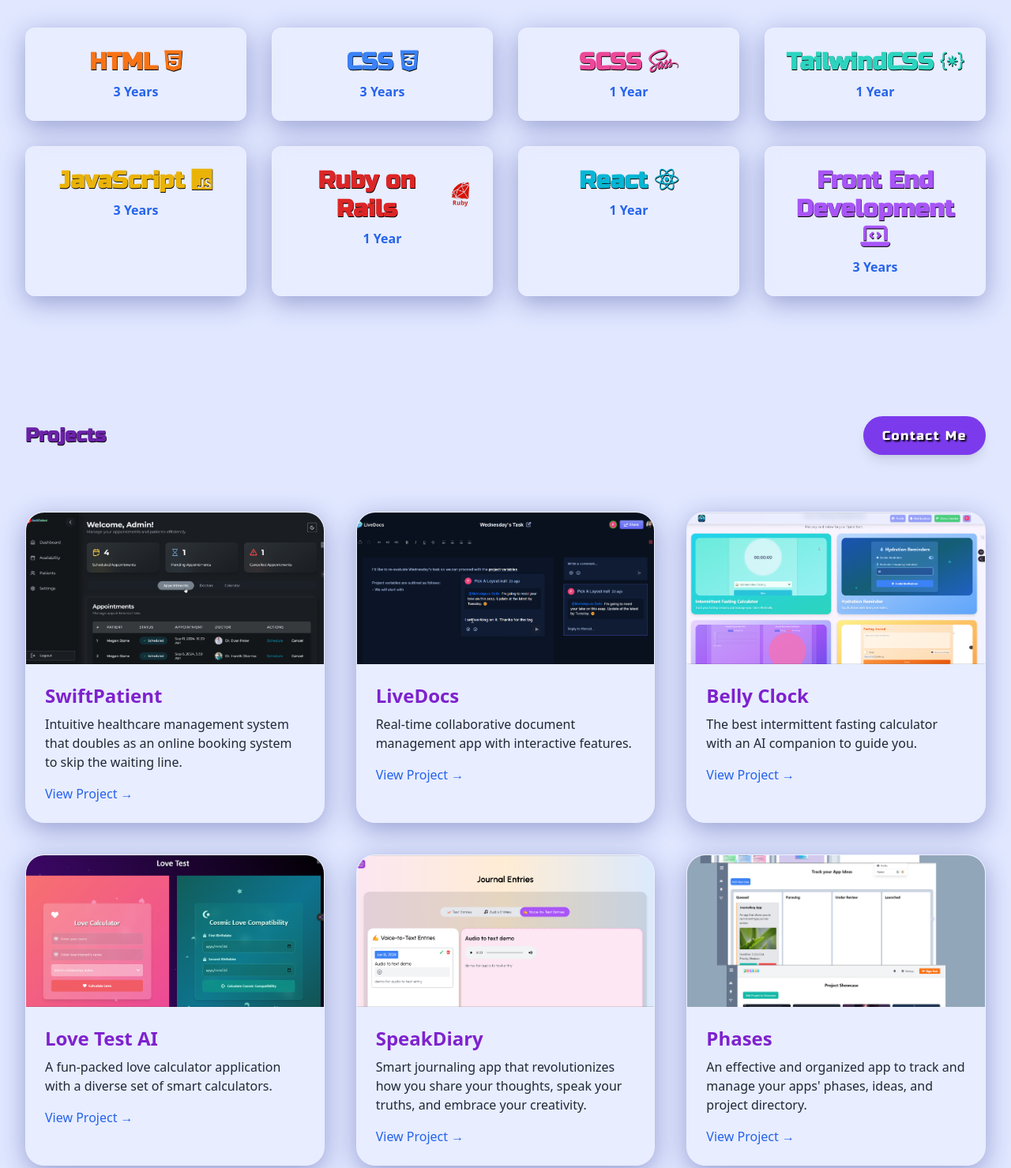
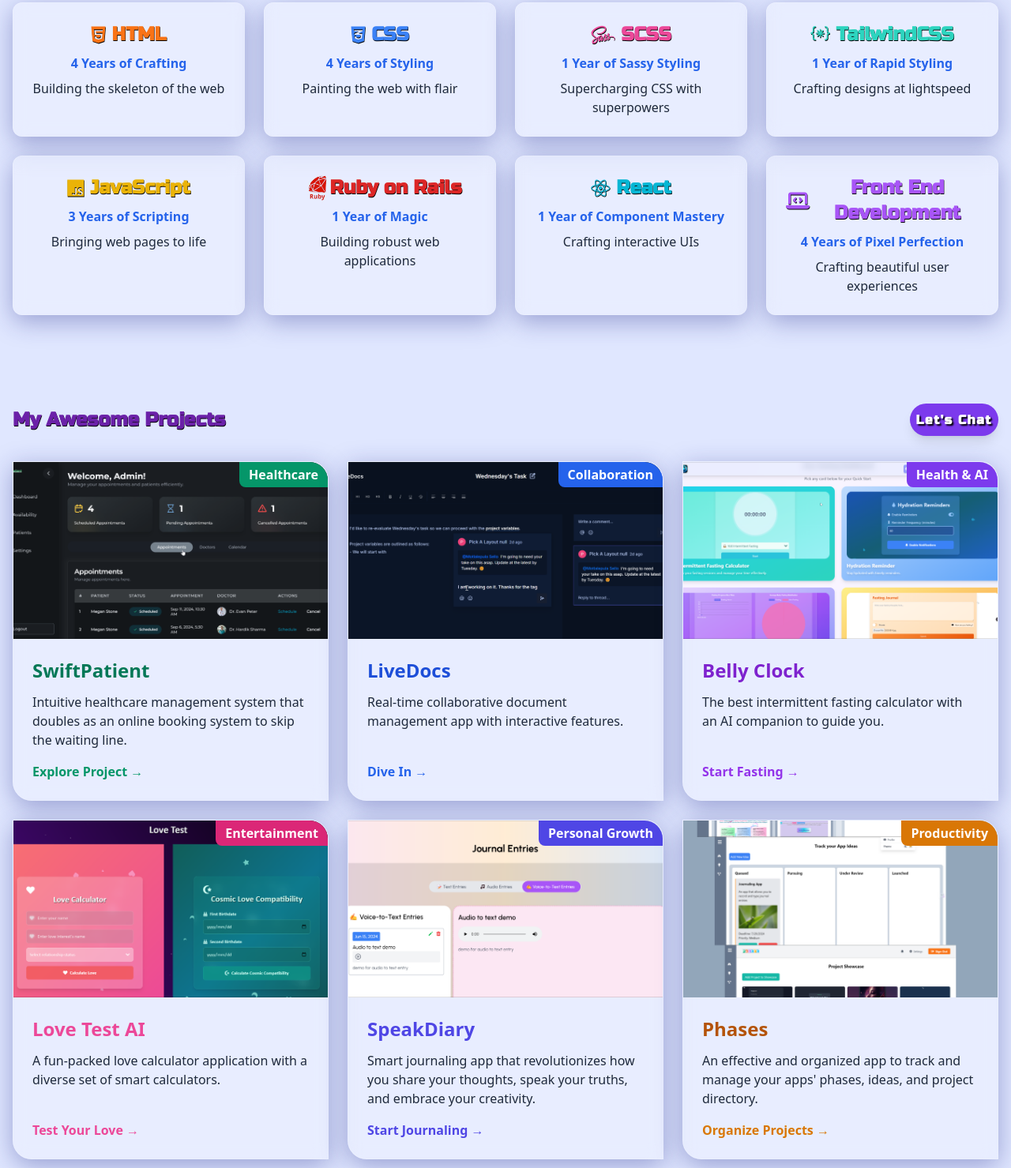
Before and after one commit to Motlakz/motlalepula, a plain HTML site: page index.html in a window 1280 px wide. Shown: the part 949-2428 px from the top of the page at 79% size. Drawn offline with nearby package versions, Linux system fonts and the light colour scheme.

Commit message:
update: revamp card styles

```diff
--- a/index.html
+++ b/index.html
@@ -40,7 +40,7 @@
                             Welcome to my portfolio!
                             <span>I'm <span class="border-b-4 border-b-teal-400 dark:border-b-purple-400 pb-1">Motlalepula Sello</span></span>
                         </h1>
-                        <p class="mb-8 text-gray-800 dark:text-white transition-colors duration-300 text-lg leading-relaxed">
+                        <p class="mb-8 text-gray-800 dark:text-white transition-colors duration-300 sm:text-lg leading-relaxed">
                             <i class="fas fa-map-marker-alt text-purple-600 dark:text-cyan-500 mr-2"></i>Based in South Africa, I'm a front-end developer with:
                         </p>
                         <ul class="mb-8 text-gray-800 dark:text-white transition-colors duration-300 sm:text-lg leading-relaxed">
@@ -57,8 +57,8 @@
                         </div>
                     </figure>
                 </div>
-                <button class="p-4 bg-purple-600 text-white rounded-full hover:bg-purple-700 transition-all duration-300 shadow-lg transform hover:-translate-y-1">
-                    <a href="#projects" class="sm:text-lg font-semibold">
+                <button class="btn p-2 sm:p-4 bg-purple-600 text-white rounded-full hover:bg-purple-700 transition-all duration-300 shadow-lg transform hover:-translate-y-1">
+                    <a href="#projects" class="sm:text-lg text-sm font-semibold">
                         <i class="fas fa-rocket mr-2"></i>Explore My Work
                     </a>
                 </button>
@@ -74,110 +74,163 @@
     </header>
 
     <section id="section" class="container mx-auto mt-20 fade-in">
-        <h2 class="font-extrabold text-2xl sm:text-4xl lg:text-5xl text-center text-purple-800 dark:text-cyan-600 mb-12 transition-colors duration-300">My Tech Stack</h2>
-        <div class="langs gap-8 p-8">
-            <div class="glassmorphism p-6 rounded-xl text-center transform hover:scale-105 transition-all duration-300">
-                <h2 class="font-bold text-lg sm:text-3xl text-orange-500 mb-2">HTML <i class="fab fa-html5"></i></h2>
-                <p class="font-semibold text-blue-600 dark:text-blue-400">3 Years</p>
+        <h2 class="font-extrabold text-2xl sm:text-4xl lg:text-5xl text-center text-purple-800 dark:text-cyan-600 mb-12 transition-colors duration-300">My Tech Arsenal</h2>
+        <div class="langs grid grid-cols-1 sm:grid-cols-2 lg:grid-cols-4 gap-6 p-4 sm:p-8">
+            <div class="glassmorphism p-6 rounded-xl text-center transform hover:scale-110 transition-all duration-300 hover:rotate-3 shadow-lg hover:shadow-2xl bg-gradient-to-br from-orange-100 to-orange-200 dark:from-orange-900 dark:to-orange-800">
+                <h2 class="font-bold text-lg sm:text-2xl text-orange-500 mb-2 flex items-center justify-center">
+                    <i class="fab fa-html5 mr-2"></i> HTML
+                </h2>
+                <p class="font-semibold text-blue-600 dark:text-blue-400">4 Years of Crafting</p>
+                <p class="mt-2 text-slate-800 dark:text-white">Building the skeleton of the web</p>
             </div>
-            <div class="glassmorphism p-6 rounded-xl text-center transform hover:scale-105 transition-all duration-300">
-                <h2 class="font-bold text-lg sm:text-3xl text-blue-500 mb-2">CSS <i class="fab fa-css3-alt"></i></h2>
-                <p class="font-semibold text-blue-600 dark:text-blue-400">3 Years</p>
+            <div class="glassmorphism p-6 rounded-xl text-center transform hover:scale-110 transition-all duration-300 hover:rotate-3 shadow-lg hover:shadow-2xl bg-gradient-to-br from-blue-100 to-blue-200 dark:from-blue-900 dark:to-blue-800">
+                <h2 class="font-bold text-lg sm:text-2xl text-blue-500 mb-2 flex items-center justify-center">
+                    <i class="fab fa-css3-alt mr-2"></i> CSS
+                </h2>
+                <p class="font-semibold text-blue-600 dark:text-blue-400">4 Years of Styling</p>
+                <p class="mt-2 text-slate-800 dark:text-white">Painting the web with flair</p>
             </div>
-            <div class="glassmorphism p-6 rounded-xl text-center transform hover:scale-105 transition-all duration-300">
-                <h2 class="font-bold text-lg sm:text-3xl text-pink-500 mb-2">SCSS <i class="fab fa-sass"></i></h2>
-                <p class="font-semibold text-blue-600 dark:text-blue-400">1 Year</p>
+            <div class="glassmorphism p-6 rounded-xl text-center transform hover:scale-110 transition-all duration-300 hover:rotate-3 shadow-lg hover:shadow-2xl bg-gradient-to-br from-pink-100 to-pink-200 dark:from-pink-900 dark:to-pink-800">
+                <h2 class="font-bold text-lg sm:text-2xl text-pink-500 mb-2 flex items-center justify-center">
+                    <i class="fab fa-sass mr-2"></i> SCSS
+                </h2>
+                <p class="font-semibold text-blue-600 dark:text-blue-400">1 Year of Sassy Styling</p>
+                <p class="mt-2 text-slate-800 dark:text-white">Supercharging CSS with superpowers</p>
             </div>
-            <div class="glassmorphism p-6 rounded-xl text-center transform hover:scale-105 transition-all duration-300">
-                <h2 class="font-bold text-lg sm:text-3xl text-teal-400 mb-2">TailwindCSS <i class="bi bi-braces-asterisk"></i></h2>
-                <p class="font-semibold text-blue-600 dark:text-blue-400">1 Year</p>
+            <div class="glassmorphism p-6 rounded-xl text-center transform hover:scale-110 transition-all duration-300 hover:rotate-3 shadow-lg hover:shadow-2xl bg-gradient-to-br from-teal-100 to-teal-200 dark:from-teal-900 dark:to-teal-800">
+                <h2 class="font-bold text-lg sm:text-2xl text-teal-400 mb-2 flex items-center justify-center">
+                    <i class="bi bi-braces-asterisk mr-2"></i> TailwindCSS
+                </h2>
+                <p class="font-semibold text-blue-600 dark:text-blue-400">1 Year of Rapid Styling</p>
+                <p class="mt-2 text-slate-800 dark:text-white">Crafting designs at lightspeed</p>
             </div>
-            <div class="glassmorphism p-6 rounded-xl text-center transform hover:scale-105 transition-all duration-300">
-                <h2 class="font-bold text-lg sm:text-3xl text-yellow-500 mb-2">JavaScript <i class="fab fa-js"></i></h2>
-                <p class="font-semibold text-blue-600 dark:text-blue-400">3 Years</p>
+            <div class="glassmorphism p-6 rounded-xl text-center transform hover:scale-110 transition-all duration-300 hover:rotate-3 shadow-lg hover:shadow-2xl bg-gradient-to-br from-yellow-100 to-yellow-200 dark:from-yellow-900 dark:to-yellow-800">
+                <h2 class="font-bold text-lg sm:text-2xl text-yellow-500 mb-2 flex items-center justify-center">
+                    <i class="fab fa-js mr-2"></i> JavaScript
+                </h2>
+                <p class="font-semibold text-blue-600 dark:text-blue-400">3 Years of Scripting</p>
+                <p class="mt-2 text-slate-800 dark:text-white">Bringing web pages to life</p>
             </div>
-            <div class="glassmorphism p-6 rounded-xl text-center transform hover:scale-105 transition-all duration-300">
-                <h2 class="font-bold text-lg sm:text-3xl text-red-600 mb-2 flex items-center justify-center">Ruby on Rails
+            <div class="glassmorphism p-6 rounded-xl text-center transform hover:scale-110 transition-all duration-300 hover:rotate-3 shadow-lg hover:shadow-2xl bg-gradient-to-br from-red-100 to-red-200 dark:from-red-900 dark:to-red-800">
+                <h2 class="font-bold text-lg sm:text-2xl text-red-600 mb-2 flex items-center justify-center">
                     <img src="./assets/ruby-icon.png" class="h-8 w-8 ml-2" alt="Ruby icon">
+                    Ruby on Rails
                 </h2>
-                <p class="font-semibold text-blue-600 dark:text-blue-400">1 Year</p>
+                <p class="font-semibold text-blue-600 dark:text-blue-400">1 Year of Magic</p>
+                <p class="mt-2 text-slate-800 dark:text-white">Building robust web applications</p>
             </div>
-            <div class="glassmorphism p-6 rounded-xl text-center transform hover:scale-105 transition-all duration-300">
-                <h2 class="font-bold text-lg sm:text-3xl text-cyan-500 mb-2">React <i class="fab fa-react"></i></h2>
-                <p class="font-semibold text-blue-600 dark:text-blue-400">1 Year</p>
+            <div class="glassmorphism p-6 rounded-xl text-center transform hover:scale-110 transition-all duration-300 hover:rotate-3 shadow-lg hover:shadow-2xl bg-gradient-to-br from-cyan-100 to-cyan-200 dark:from-cyan-900 dark:to-cyan-800">
+                <h2 class="font-bold text-lg sm:text-2xl text-cyan-500 mb-2 flex items-center justify-center">
+                    <i class="fab fa-react mr-2"></i> React
+                </h2>
+                <p class="font-semibold text-blue-600 dark:text-blue-400">1 Year of Component Mastery</p>
+                <p class="mt-2 text-slate-800 dark:text-white">Crafting interactive UIs</p>
             </div>
-            <div class="glassmorphism p-6 rounded-xl text-center transform hover:scale-105 transition-all duration-300">
-                <h2 class="font-bold text-lg sm:text-3xl text-purple-500 mb-2">Front End Development <i class="fas fa-laptop-code"></i></h2>
-                <p class="font-semibold text-blue-600 dark:text-blue-400">3 Years</p>
+            <div class="glassmorphism p-6 rounded-xl text-center transform hover:scale-110 transition-all duration-300 hover:rotate-3 shadow-lg hover:shadow-2xl bg-gradient-to-br from-purple-100 to-purple-200 dark:from-purple-900 dark:to-purple-800">
+                <h2 class="font-bold text-lg sm:text-2xl text-purple-500 mb-2 flex items-center justify-center">
+                    <i class="fas fa-laptop-code mr-2"></i> Front End Development
+                </h2>
+                <p class="font-semibold text-blue-600 dark:text-blue-400">4 Years of Pixel Perfection</p>
+                <p class="mt-2 text-slate-800 dark:text-white">Crafting beautiful user experiences</p>
             </div>
         </div>
     </section>
 
     <section id="projects" class="container mx-auto mt-20 fade-in">
-        <div class="flex items-center justify-between py-10 px-8">
-            <h2 class="font-extrabold text-2xl sm:text-4xl lg:text-5xl text-purple-800 dark:text-cyan-500 transition-colors duration-300">Projects</h2>
-            <button class="px-6 py-3 bg-purple-600 text-white rounded-full hover:bg-purple-700 transition-colors duration-300 shadow-lg focus:outline-none focus:ring-2 focus:ring-purple-500 focus:ring-opacity-50">
-                <a href="#contact" class="text-white hover:text-gray-100">Contact Me</a>
+        <div class="flex items-center justify-between p-4 sm:py-10 sm:px-8">
+            <h2 class="font-extrabold text-2xl sm:text-4xl lg:text-5xl text-purple-800 dark:text-cyan-500 transition-colors duration-300">My Awesome Projects</h2>
+            <button class="btn sm:p-4 p-2 bg-purple-600 text-white rounded-full transition-all duration-300 shadow-lg transform hover:scale-105">
+                <a href="#contact" class="font-semibold">Let's Chat</a>
             </button>
         </div>
 
-        <div class="grid grid-cols-1 md:grid-cols-2 lg:grid-cols-3 gap-10 p-8">
-            <div class="card glassmorphism rounded-3xl overflow-hidden shadow-xl transform hover:scale-105 transition-all duration-300">
-                <img src="./assets/admin dashboard.png" class="w-full h-48 object-cover" alt="SwiftPatient Demo">
-                <article class="p-6">
-                    <h3 class="font-bold text-2xl mb-2 text-purple-700 dark:text-cyan-400">SwiftPatient</h3>
-                    <p class="text-gray-800 dark:text-white">Intuitive healthcare management system that doubles as an online booking system to skip the waiting line.</p>
-                    <a href="https://swiftpatientmed.vercel.app/" class="mt-4 inline-block text-blue-600 hover:text-blue-800 transition-colors duration-300">View Project →</a>
+        <div class="grid grid-cols-1 md:grid-cols-2 lg:grid-cols-3 gap-6 fade-in p-4 sm:p-8">
+            <div class="card rounded-bl-3xl rounded-tr-3xl glassmorphism overflow-hidden shadow-2xl transform hover:scale-102 transition-all duration-300 flex flex-col">
+                <div class="relative">
+                    <img src="./assets/admin dashboard.png" class="w-full h-56 object-cover" alt="SwiftPatient Demo">
+                    <div class="absolute top-0 right-0 bg-green-600 text-white px-3 py-1 rounded-bl-lg font-semibold">Healthcare</div>
+                </div>
+                <article class="p-6 flex-grow flex flex-col justify-between">
+                    <div>
+                        <h3 class="font-bold text-2xl mb-3 text-green-700 dark:text-green-400">SwiftPatient</h3>
+                        <p class="text-slate-800 dark:text-white mb-4">Intuitive healthcare management system that doubles as an online booking system to skip the waiting line.</p>
+                    </div>
+                    <a href="https://swiftpatientmed.vercel.app/" class="mt-auto inline-block text-green-600 dark:text-green-400 hover:text-green-800 transition-colors duration-300 font-semibold">Explore Project →</a>
                 </article>
             </div>
-            <div class="card glassmorphism rounded-3xl overflow-hidden shadow-xl transform hover:scale-105 transition-all duration-300">
-                <img src="./assets/comments.png" class="w-full h-48 object-cover" alt="Live Docs Demo">
-                <article class="p-6">
-                    <h3 class="font-bold text-2xl mb-2 text-purple-700 dark:text-cyan-400">LiveDocs</h3>
-                    <p class="text-gray-800 dark:text-white">Real-time collaborative document management app with interactive features.</p>
-                    <a href="https://live-docs-psi-three.vercel.app/" class="mt-4 inline-block text-blue-600 hover:text-blue-800 transition-colors duration-300">View Project →</a>
+            <div class="card rounded-bl-3xl rounded-tr-3xl glassmorphism overflow-hidden shadow-2xl transform hover:scale-102 transition-all duration-300 flex flex-col">
+                <div class="relative">
+                    <img src="./assets/comments.png" class="w-full h-56 object-cover" alt="Live Docs Demo">
+                    <div class="absolute top-0 right-0 bg-blue-600 text-white px-3 py-1 rounded-bl-lg font-semibold">Collaboration</div>
+                </div>
+                <article class="p-6 flex-grow flex flex-col justify-between">
+                    <div>
+                        <h3 class="font-bold text-2xl mb-3 text-blue-700 dark:text-blue-400">LiveDocs</h3>
+                        <p class="text-slate-800 dark:text-white mb-4">Real-time collaborative document management app with interactive features.</p>
+                    </div>
+                    <a href="https://live-docs-psi-three.vercel.app/" class="mt-auto inline-block text-blue-600 dark:text-blue-400 hover:text-blue-800 transition-colors duration-300 font-semibold">Dive In →</a>
                 </article>
             </div>
-            <div class="card glassmorphism rounded-3xl overflow-hidden shadow-xl transform hover:scale-105 transition-all duration-300">
-                <img src="./assets/fasting-dash.png" class="w-full h-48 object-cover" alt="BellyClock Demo">
-                <article class="p-6">
-                    <h3 class="font-bold text-2xl mb-2 text-purple-700 dark:text-cyan-400">Belly Clock</h3>
-                    <p class="text-gray-800 dark:text-white">The best intermittent fasting calculator with an AI companion to guide you.</p>
-                    <a href="https://fastingcalculatorai.com/" class="mt-4 inline-block text-blue-600 hover:text-blue-800 transition-colors duration-300">View Project →</a>
+            <div class="card rounded-bl-3xl rounded-tr-3xl glassmorphism overflow-hidden shadow-2xl transform hover:scale-102 transition-all duration-300 flex flex-col">
+                <div class="relative">
+                    <img src="./assets/fasting-dash.png" class="w-full h-56 object-cover" alt="BellyClock Demo">
+                    <div class="absolute top-0 right-0 bg-purple-600 text-white px-3 py-1 rounded-bl-lg font-semibold">Health & AI</div>
+                </div>
+                <article class="p-6 flex-grow flex flex-col justify-between">
+                    <div>
+                        <h3 class="font-bold text-2xl mb-3 text-purple-700 dark:text-purple-400">Belly Clock</h3>
+                        <p class="text-slate-800 dark:text-white mb-4">The best intermittent fasting calculator with an AI companion to guide you.</p>
+                    </div>
+                    <a href="https://fastingcalculatorai.com/" class="mt-auto inline-block text-purple-600 dark:text-purple-500 hover:text-purple-800 transition-colors duration-300 font-semibold">Start Fasting →</a>
                 </article>
             </div>
-            <div class="card glassmorphism rounded-3xl overflow-hidden shadow-xl transform hover:scale-105 transition-all duration-300">
-                <img src="./assets/lovetest.png" class="w-full h-48 object-cover" alt="Love Test Page">
-                <article class="p-6">
-                    <h3 class="font-bold text-2xl mb-2 text-purple-700 dark:text-cyan-400">Love Test AI</h3>
-                    <p class="text-gray-800 dark:text-white">A fun-packed love calculator application with a diverse set of smart calculators.</p>
-                    <a href="https://lovetestai.com" class="mt-4 inline-block text-blue-600 hover:text-blue-800 transition-colors duration-300">View Project →</a>
+            <div class="card rounded-bl-3xl rounded-tr-3xl glassmorphism overflow-hidden shadow-2xl transform hover:scale-102 transition-all duration-300 flex flex-col">
+                <div class="relative">
+                    <img src="./assets/lovetest.png" class="w-full h-56 object-cover" alt="Love Test Page">
+                    <div class="absolute top-0 right-0 bg-pink-600 text-white px-3 py-1 rounded-bl-lg font-semibold">Entertainment</div>
+                </div>
+                <article class="p-6 flex-grow flex flex-col justify-between">
+                    <div>
+                        <h3 class="font-bold text-2xl mb-3 text-pink-500 dark:text-pink-400">Love Test AI</h3>
+                        <p class="text-slate-800 dark:text-white mb-4">A fun-packed love calculator application with a diverse set of smart calculators.</p>
+                    </div>
+                    <a href="https://lovetestai.com" class="mt-auto inline-block text-pink-500 hover:text-pink-600 transition-colors duration-300 font-semibold">Test Your Love →</a>
                 </article>
             </div>
-            <div class="card glassmorphism rounded-3xl overflow-hidden shadow-xl transform hover:scale-105 transition-all duration-300">
-                <img src="./assets/entries.png" class="w-full h-48 object-cover" alt="SpeakDiary Demo">
-                <article class="p-6">
-                    <h3 class="font-bold text-2xl mb-2 text-purple-700 dark:text-cyan-400">SpeakDiary</h3>
-                    <p class="text-gray-800 dark:text-white">Smart journaling app that revolutionizes how you share your thoughts, speak your truths, and embrace your creativity.</p>
-                    <a href="https://speakdiary.com" class="mt-4 inline-block text-blue-600 hover:text-blue-800 transition-colors duration-300">View Project →</a>
+            <div class="card rounded-bl-3xl rounded-tr-3xl glassmorphism overflow-hidden shadow-2xl transform hover:scale-102 transition-all duration-300 flex flex-col">
+                <div class="relative">
+                    <img src="./assets/entries.png" class="w-full h-56 object-cover" alt="SpeakDiary Demo">
+                    <div class="absolute top-0 right-0 bg-indigo-600 text-white px-3 py-1 rounded-bl-lg font-semibold">Personal Growth</div>
+                </div>
+                <article class="p-6 flex-grow flex flex-col justify-between">
+                    <div>
+                        <h3 class="font-bold text-2xl mb-3 text-indigo-600 dark:text-indigo-400">SpeakDiary</h3>
+                        <p class="text-slate-800 dark:text-white mb-4">Smart journaling app that revolutionizes how you share your thoughts, speak your truths, and embrace your creativity.</p>
+                    </div>
+                    <a href="https://speakdiary.com" class="mt-auto inline-block text-indigo-600 hover:text-indigo-800 transition-colors duration-300 font-semibold">Start Journaling →</a>
                 </article>
             </div>
-            <div class="card glassmorphism rounded-3xl overflow-hidden shadow-xl transform hover:scale-105 transition-all duration-300">
-                <img src="./assets/phases.png" class="w-full h-48 object-cover" alt="Phases App">
-                <article class="p-6">
-                    <h3 class="font-bold text-2xl mb-2 text-purple-700 dark:text-cyan-400">Phases</h3>
-                    <p class="text-gray-800 dark:text-white">An effective and organized app to track and manage your apps' phases, ideas, and project directory.</p>
-                    <a href="https://phasesapp.web.app" class="mt-4 inline-block text-blue-600 hover:text-blue-800 transition-colors duration-300">View Project →</a>
+            <div class="card rounded-bl-3xl rounded-tr-3xl glassmorphism overflow-hidden shadow-2xl transform hover:scale-102 transition-all duration-300 flex flex-col">
+                <div class="relative">
+                    <img src="./assets/phases.png" class="w-full h-56 object-cover" alt="Phases App">
+                    <div class="absolute top-0 right-0 bg-yellow-600 text-white px-3 py-1 rounded-bl-lg font-semibold">Productivity</div>
+                </div>
+                <article class="p-6 flex-grow flex flex-col justify-between">
+                    <div>
+                        <h3 class="font-bold text-2xl mb-3 text-yellow-700 dark:text-yellow-400">Phases</h3>
+                        <p class="text-slate-800 dark:text-white mb-4">An effective and organized app to track and manage your apps' phases, ideas, and project directory.</p>
+                    </div>
+                    <a href="https://phasesapp.web.app" class="mt-auto inline-block text-yellow-600 dark:text-yellow-400 hover:text-yellow-400 transition-colors duration-300 font-semibold">Organize Projects →</a>
                 </article>
             </div>
         </div>
     </section>
 
-    <section id="contact" class="container mx-auto mt-20 mb-20 p-8 fade-in">
+    <section id="contact" class="container mx-auto mt-20 mb-20 sm:p-8 p-4 fade-in">
         <div class="contact flex justify-center items-stretch">
             <div class="md:w-1/2 p-10 glassmorphism rounded-t-xl md:rounded-l-xl md:rounded-tr-none">
-                <h2 class="font-bold text-4xl text-purple-800 dark:text-cyan-500 mb-6 transition-colors duration-300">Let's Connect</h2>
-                <p class="text-xl mb-8 text-gray-800 dark:text-white transition-colors duration-300">I'd love to hear about your projects and how I can contribute to their success. Feel free to reach out through any of the platforms here.</p>
+                <h2 class="font-bold text-2xl sm:text-4xl text-purple-800 dark:text-cyan-500 mb-6 transition-colors duration-300">Let's Connect</h2>
+                <p class="sm:text-xl mb-8 text-gray-800 dark:text-white transition-colors duration-300">I'd love to hear about your projects and how I can contribute to their success. Feel free to reach out through any of the platforms here.</p>
                 <div class="flex flex-col items-center justify-center space-y-4">
                     <div class="flex items-center justify-center space-x-4">
                         <div class="text-4xl text-orange-500"><i class="fab fa-html5 animate-bounce"></i></div>
@@ -185,7 +238,7 @@
                         <div class="text-4xl text-yellow-500"><i class="fab fa-js"></i></div>
                     </div>
                     <div class="text-4xl text-cyan-500"><i class="fab fa-react animate-spin-slow"></i></div>
-                    <img src="./assets/frontend-developer-illustration-concept-vector.png" alt="developer illustration">
+                    <img src="./assets/frontend-developer-illustration-concept-vector.png" class="max-w-24 w-full" alt="developer illustration">
                 </div>
             </div>
             <div class="md:w-1/2 glassmorphism rounded-b-xl md:rounded-r-xl md:rounded-bl-none p-10">
```
Also changed, not shown: style.css (+9 -4 lines).
